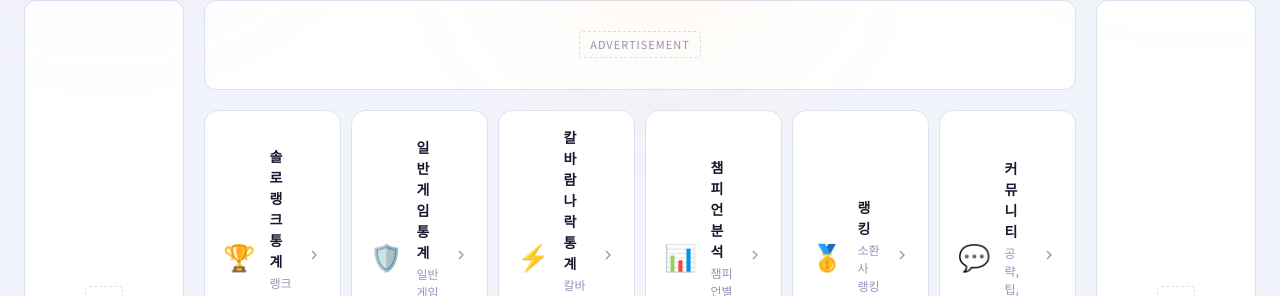
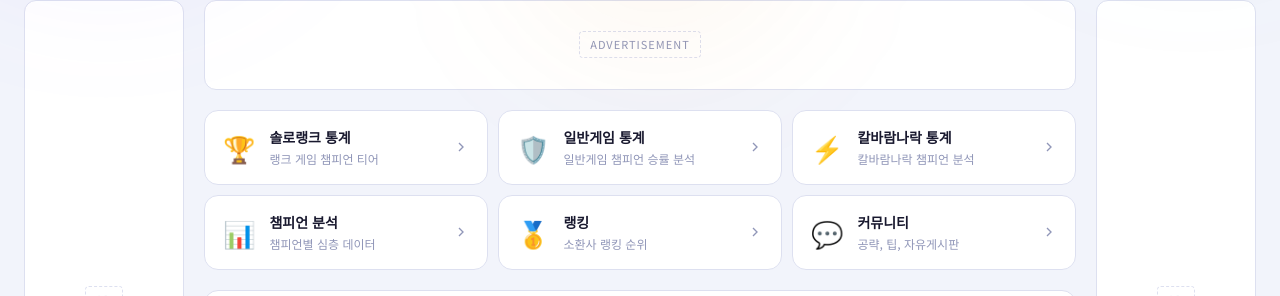
Before and after one commit to shinseongmin1-sketch/more.lol, a React (Vite) app: page / in a window 1280 px wide. Shown: the part 504-800 px from the top of the page. Built offline with nearby package versions, Linux system fonts and the light colour scheme; no server answers.

Commit message:
auto: 2026-04-02 17:19

```diff
--- a/src/pages/HomePage.css
+++ b/src/pages/HomePage.css
@@ -323,16 +323,9 @@
 }
 
 /* ─── 빠른 이동 ─── */
-.quick-links-section {
-  padding: 20px 32px 0;
-  max-width: 1440px;
-  margin: 0 auto;
-  width: 100%;
-}
-
 .quick-links {
   display: grid;
-  grid-template-columns: repeat(6, 1fr);
+  grid-template-columns: repeat(3, 1fr);
   gap: 10px;
 }
 
```
